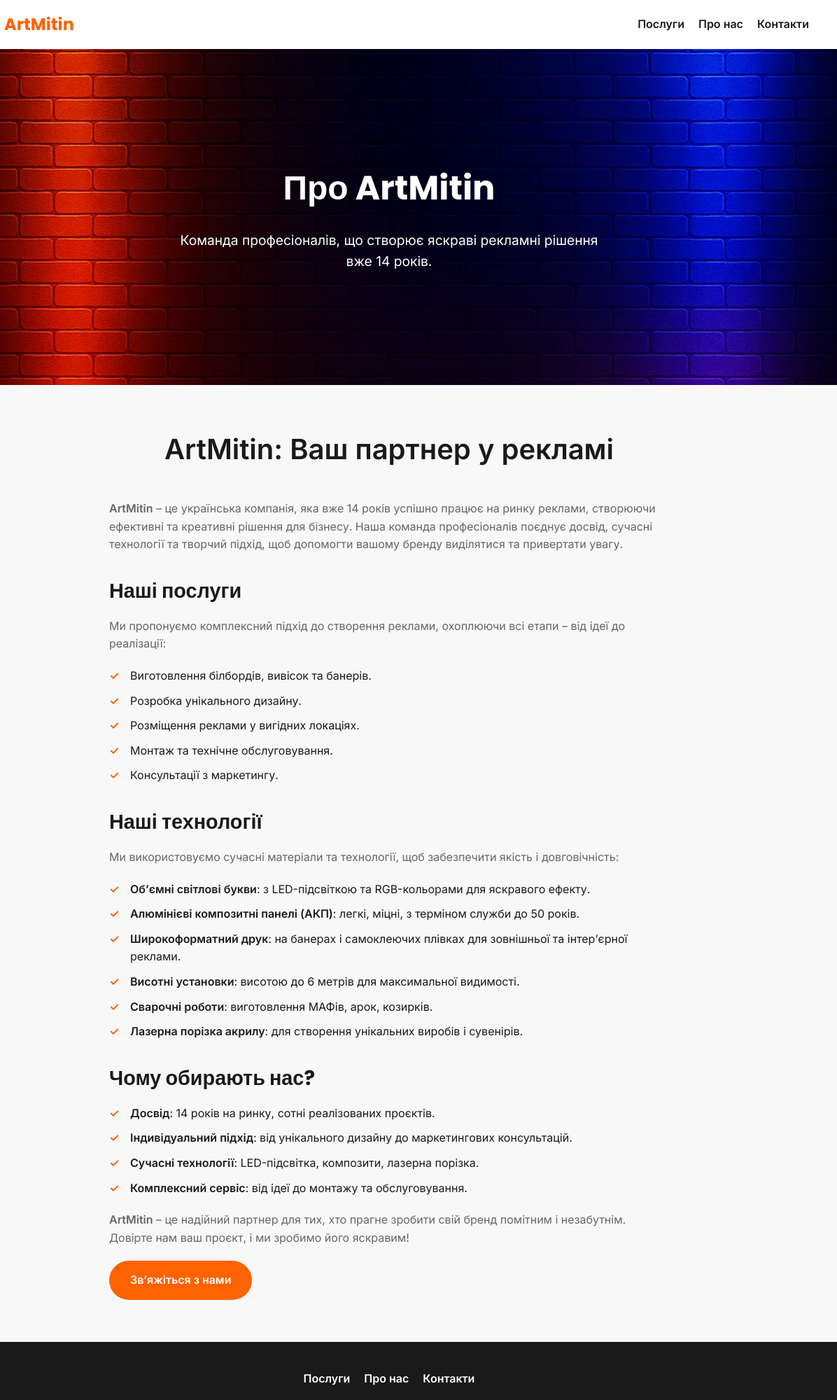
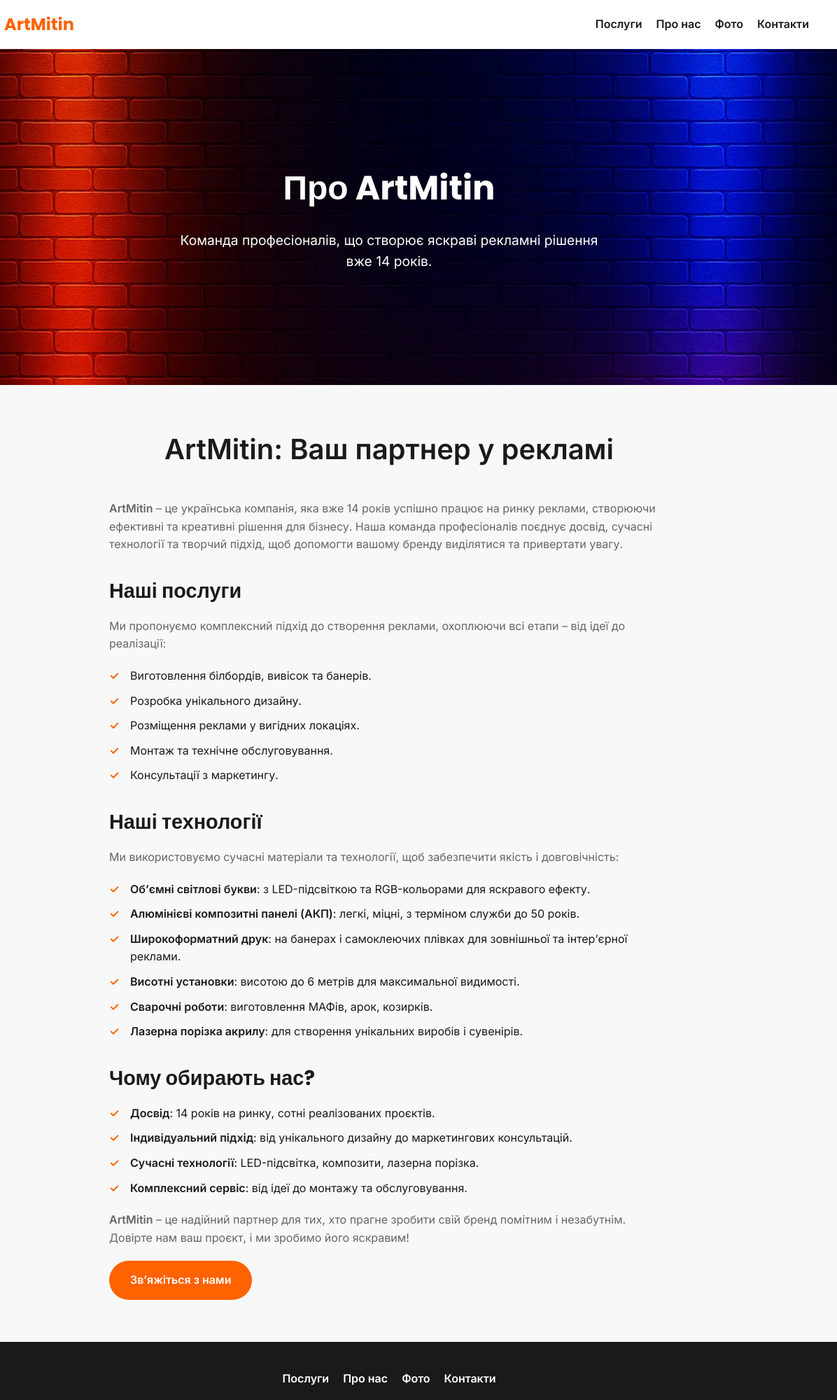
Before and after one commit to andriivolox/artmaster, a plain HTML site: page about.html in a window 1280 px wide. Shown: the top 2000 px of the page at 70% size, 84-1280 px from the left. Drawn offline with Linux system fonts and the light colour scheme; files whose address does not match are found by name.

Commit message:
Update about.html

```diff
--- a/about.html
+++ b/about.html
@@ -315,6 +315,7 @@
             <div class="nav-links">
                 <a href="index.html">Послуги</a>
                 <a href="about.html">Про нас</a>
+                <a href="gallery.html">Фото</a>
                 <a href="contacts.html">Контакти</a>
             </div>
         </div>
@@ -372,6 +373,7 @@
             <div class="footer-links">
                 <a href="index.html">Послуги</a>
                 <a href="about.html">Про нас</a>
+                <a href="gallery.html">Фото</a>
                 <a href="contacts.html">Контакти</a>
             </div>
             <div class="social-links">
```
